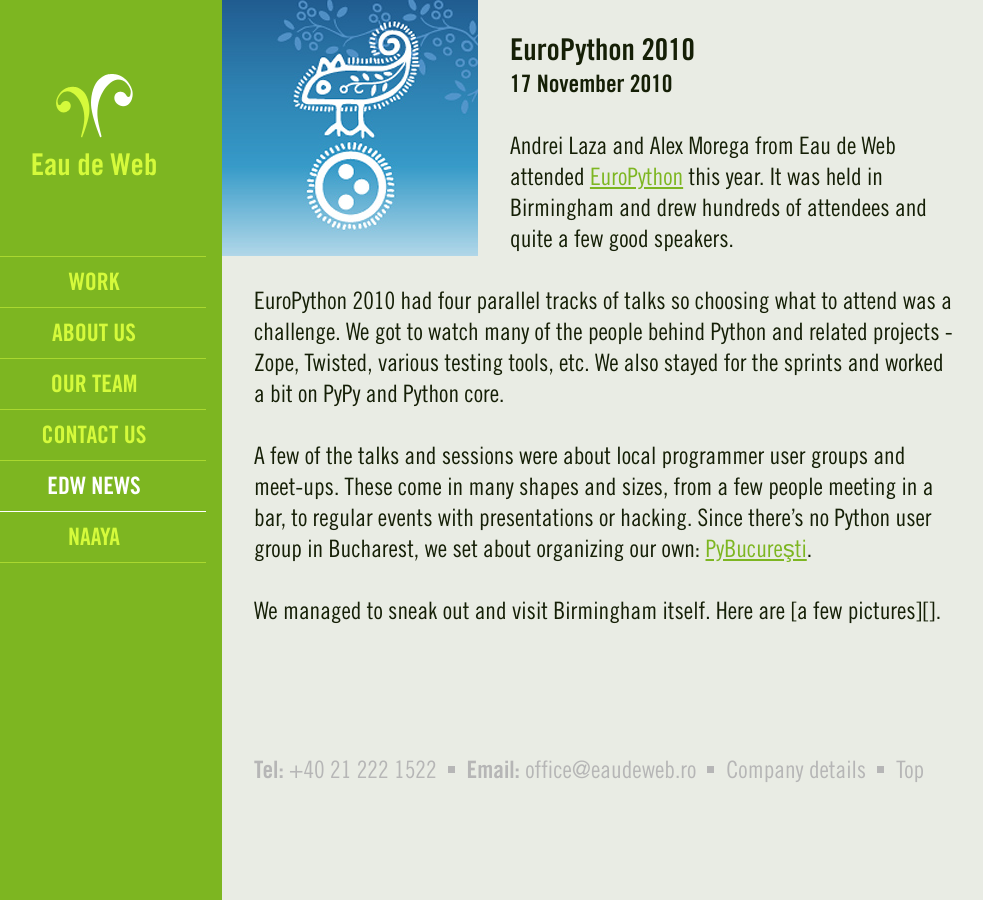
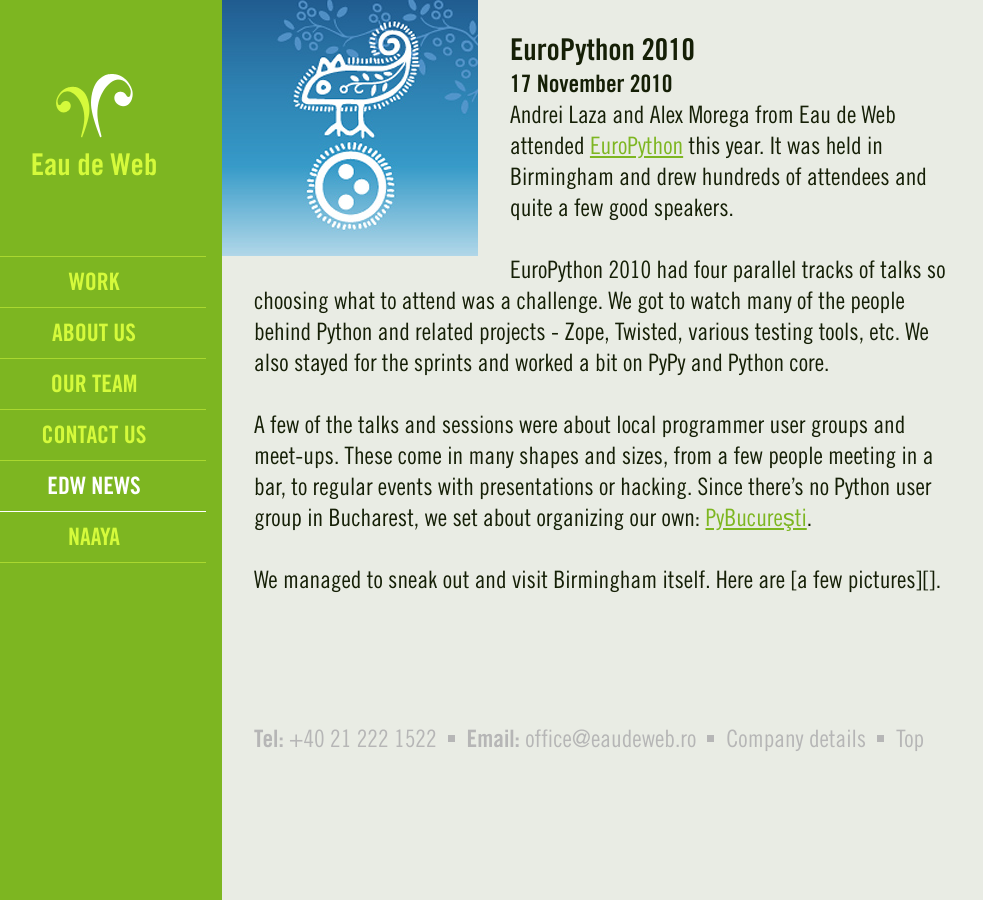
Before and after one commit to eaudeweb/eaudeweb.github.com, a Jekyll site: the page built from news/_posts/2010-11-17-europython-2010.markdown, in a window 1280 px wide. Shown: the whole page, without its empty margins (34-1017 px from the left). Built offline with Jekyll 4.4.1, drawn with Linux system fonts in a browser that asks for light colours; nearby versions of some CDN libraries.

Commit message:
further news fixes

```diff
--- a/_layouts/homepage.html
+++ b/_layouts/homepage.html
@@ -73,9 +73,8 @@
 
       <article>
         <h3>{{ article.title }}</h3>
-        <p>
-            <time>{{ article.date | date: "%d %B %Y" }}</time>
-        </p>
+        <time>{{ article.date | date: "%d %B %Y" }}</time>
+
         <p>
             {{ article.teaser }}
             <a href="{{ article.url }}">Read more</a>
--- a/_layouts/news-archive.html
+++ b/_layouts/news-archive.html
@@ -13,9 +13,9 @@
   <article>
 
     <h3>{{ article.title }}</h3>
+    <time>{{ article.date | date: "%d %B %Y" }}</time>
+
     <p>
-        <time>{{ article.date | date: "%d %B %Y" }}</time>
-    </p>
         {{ article.teaser }}
         <a href="{{ article.url }}">Read more</a>
     </p>
--- a/_layouts/news.html
+++ b/_layouts/news.html
@@ -7,7 +7,7 @@
 <span class="box"><img src="{{ page.image }}" width="256" height="256" /></span>
 
 <h1 class="no_bottom">{{ page.title }}</h1>
-<p><time>{{ page.date | date: "%d %B %Y" }}</time></p>
+<time>{{ page.date | date: "%d %B %Y" }}</time>
 
 {{ content }}
 
```
